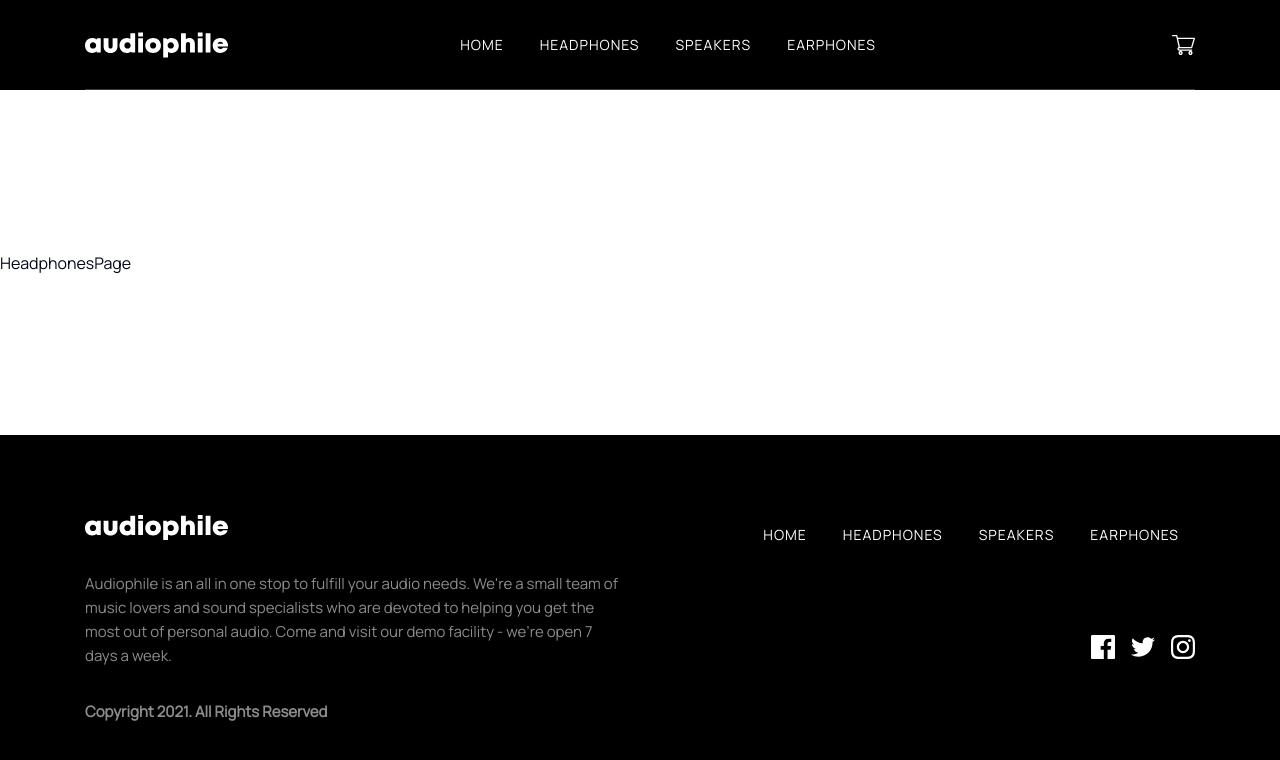
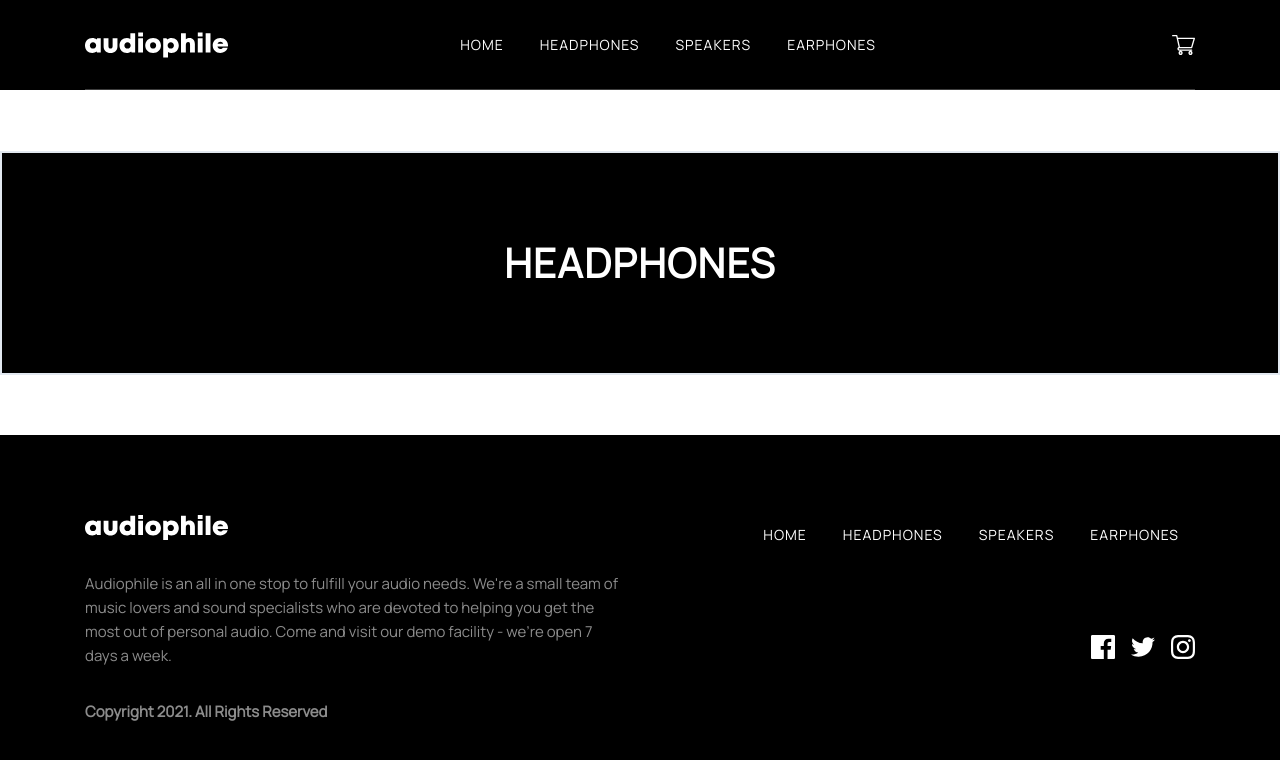
Before and after one commit to Fables7/audiophile-e-commerce, a Next.js app: page /headphones in a window 1280 px wide. Shown: the top 760 px of the page. Built offline with nearby package versions, Linux system fonts and the light colour scheme.

Commit message:
Created categoryheader component

```diff
--- a/app/headphones/page.tsx
+++ b/app/headphones/page.tsx
@@ -1,7 +1,12 @@
+import CategoryHeader from "@/components/CategoryHeader";
 import React from "react";
 
 const HeadphonesPage = () => {
-  return <div>HeadphonesPage</div>;
+  return (
+    <div className="border-2 h-full">
+      <CategoryHeader title="headphones" />
+    </div>
+  );
 };
 
 export default HeadphonesPage;
--- /dev/null
+++ b/components/CategoryHeader.tsx
@@ -0,0 +1,11 @@
+import React from "react";
+
+const CategoryHeader = ({ title }: { title: string }) => {
+  return (
+    <div className="bg-black h-[220px] flex items-center justify-center">
+      <h2 className="text-white">{title}</h2>
+    </div>
+  );
+};
+
+export default CategoryHeader;
```
